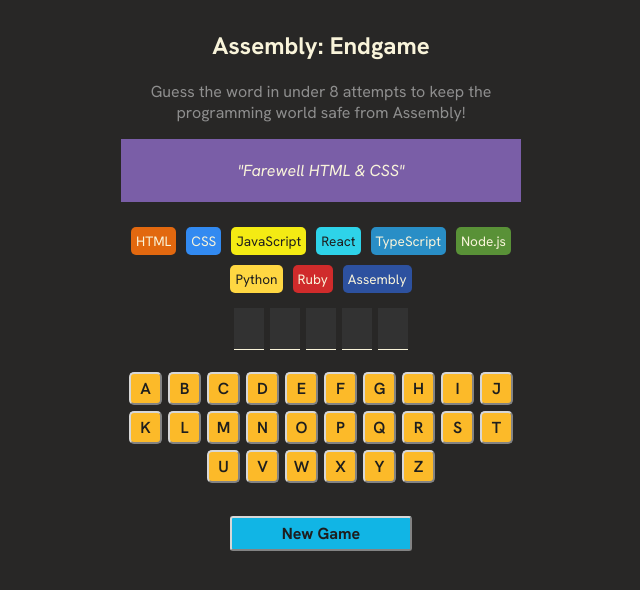
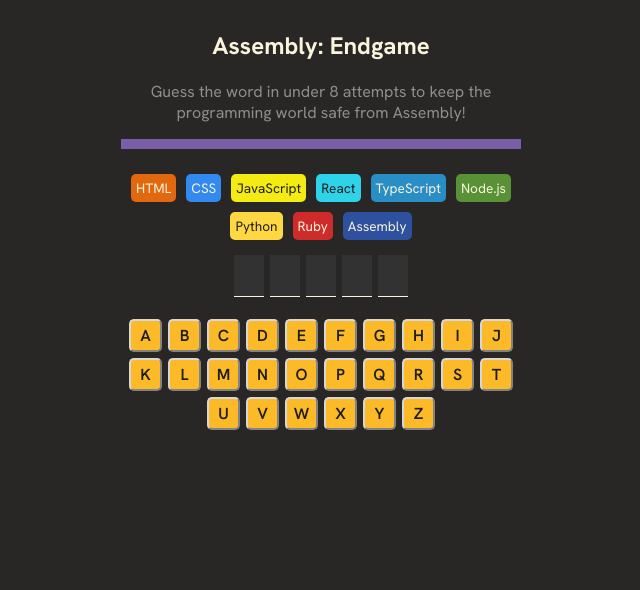
Before and after one commit to ajitdevx/react-sample-apps, a React (Vite) app in the folder assembly-endgame/: page / in a window 1280 px wide. Shown: the top 590 px of the page, without its empty margins (319-959 px from the left). Built offline with nearby package versions, Linux system fonts and the light colour scheme.

Commit message:
GemeOver message

```diff
--- a/assembly-endgame/src/App.jsx
+++ b/assembly-endgame/src/App.jsx
@@ -16,9 +16,9 @@
         guessedLetters.includes(letter)
     ).length;
 
-    const isGameWon = rightGuessCount == currentLetters.length;
     const wrongGuessCount = guessedLetters.length - rightGuessCount;
-    const isGameLost = wrongGuessCount > currentLetters.length || !isGameWon;
+    const isGameWon = rightGuessCount === currentLetters.length;
+    const isGameLost = wrongGuessCount >= 8;
     const isGameOver = isGameWon || isGameLost;
 
     const addGuessedLetter = (letter) => {
@@ -72,9 +72,37 @@
                 <h2>Assembly: Endgame</h2>
                 <p>Guess the word in under 8 attempts to keep the programming world safe from Assembly!</p>
 
-                <div className="game-status">
-                    <p><i>"Farewell HTML & CSS"</i></p>
-                </div>
+
+                {/* {
+                    isGameWon && (
+                        <div className="game-status">
+                            <p><i>"Farewell HTML & CSS"</i></p>
+                        </div>
+                    )
+                } */}
+
+                {
+                    isGameOver ? (
+                        isGameWon ? (
+                            <div className="game-status won">
+                                <p><strong>You win!</strong></p>
+                                <p><small>Well done! 🎉</small></p>
+                            </div>
+                        ) :
+                            (
+                                isGameLost && (
+                                    <div className="game-status lost">
+                                        <p><strong>Game over!</strong></p>
+                                        <p><small>You lose! Better start learning Assembly 😭</small></p>
+                                    </div>
+                                )
+                            )
+                    ) : (
+                        <div className="game-status">
+
+                        </div>
+                    )
+                }
             </section>
 
             <section className="game-languages">
```
